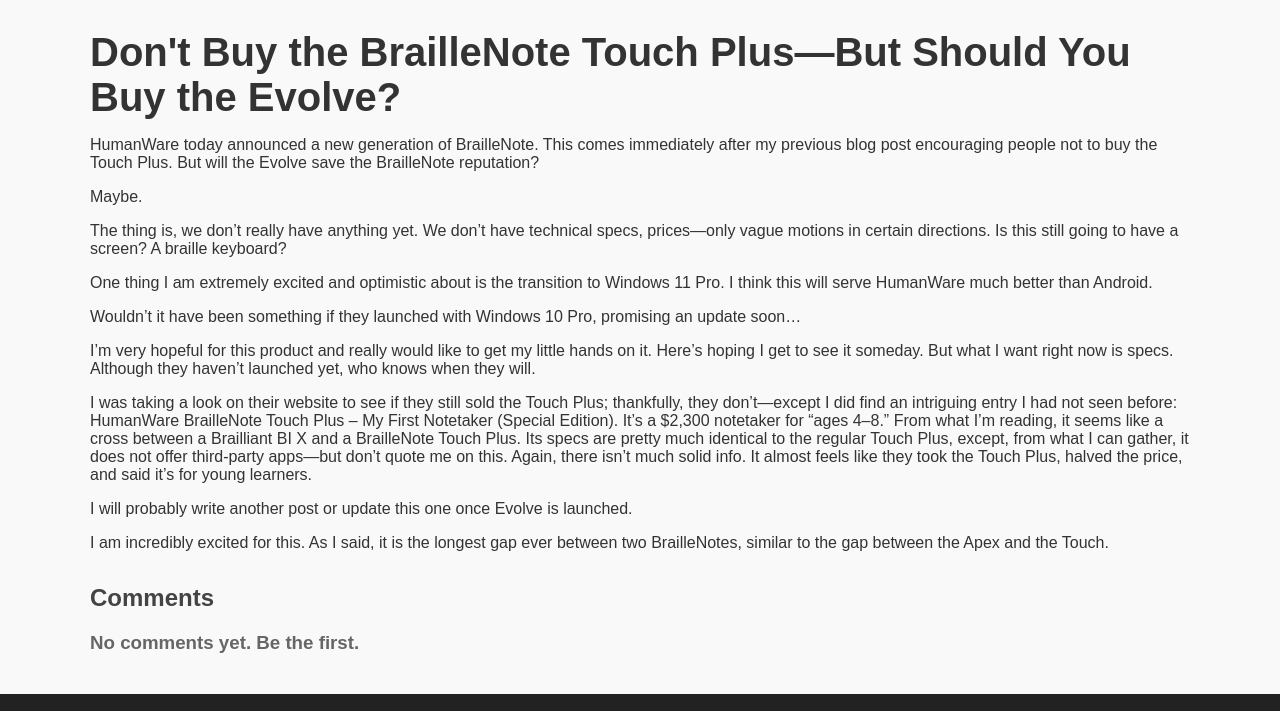
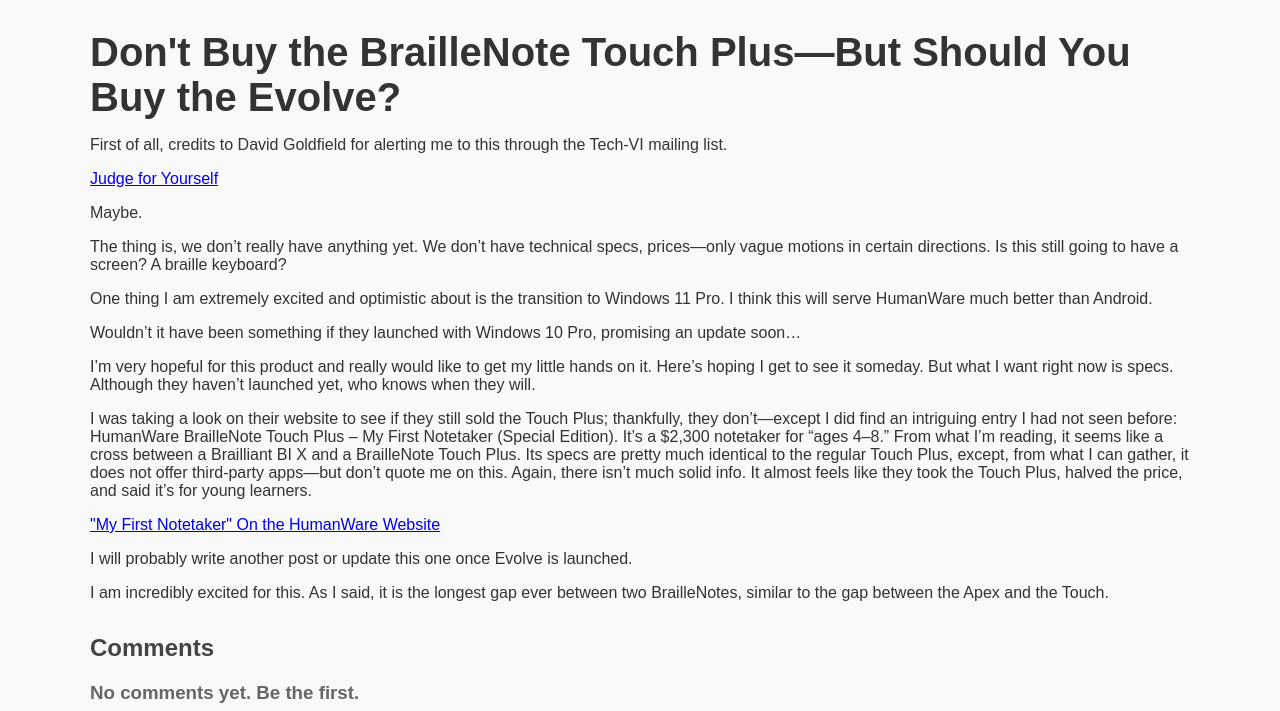
Before and after one commit to wesleyhmartin/wesleyhmartin.github.io, a plain HTML site: page media/bne.html in a window 1280 px wide. Shown: the part 58-769 px from the top of the page. Drawn offline with Linux system fonts and the light colour scheme; files that its build step writes are made by us from their sources.

Commit message:
190601
Corrected capitalization in blogfeed.xml post titles for consistency. Updated bne.html with credits, additional links, and minor content improvements. Incremented version to 19.6.1 in version files.

```diff
--- a/blogfeed.xml
+++ b/blogfeed.xml
@@ -6,7 +6,7 @@
  <description>Tech opinion pieces, demonstrations, and tutorials.</description>
  <language>en-us</language>
  <item>
-  <title>Don't Buy the BrailleNote Touch Plus—But SHould you Buy the Evolve?</title>
+  <title>Don't Buy the BrailleNote Touch Plus—But Should you Buy the Evolve?</title>
   <link>https://wesleymartin.net/media/bnte</link>
   <pubDate>Thu,	24 Nov 2025 00:00:00 GMT</pubDate>
  </item>
@@ -16,7 +16,7 @@
   <pubDate>Thu,	19 Nov 2025 00:00:00 GMT</pubDate>
  </item>
  <item>
-  <title>Please Don't buy the BrailleNote Touch Plus</title>
+  <title>Please Don't Buy the BrailleNote Touch Plus</title>
   <link>https://wesleymartin.net/media/bntp</link>
   <pubDate>Wed,	23 Oct 2025 00:00:00 GMT</pubDate>
  </item>
--- a/media/bne.html
+++ b/media/bne.html
@@ -7,13 +7,16 @@
 </head>
 <body>
 <h1>Don't Buy the BrailleNote Touch Plus—But Should You Buy the Evolve?</h1>
+<p>First of all, credits to David Goldfield for alerting me to this through the Tech-VI mailing list.</p> <a href="https://groups.io/g/tech-vi>Check it Out</a>
 <p>HumanWare today announced a new generation of BrailleNote. This comes immediately after my previous blog post encouraging people not to buy the Touch Plus. But will the Evolve save the BrailleNote reputation?</p>
+<a href="https://www.humanware.com/en-usa/braillenote-evolve/">Judge for Yourself</a>
 <p>Maybe.</p>
 <p>The thing is, we don’t really have anything yet. We don’t have technical specs, prices—only vague motions in certain directions. Is this still going to have a screen? A braille keyboard?</p>
 <p>One thing I am extremely excited and optimistic about is the transition to Windows 11 Pro. I think this will serve HumanWare much better than Android.</p>
 <p>Wouldn’t it have been something if they launched with Windows 10 Pro, promising an update soon…</p>
 <p>I’m very hopeful for this product and really would like to get my little hands on it. Here’s hoping I get to see it someday. But what I want right now is specs. Although they haven’t launched yet, who knows when they will.</p>
 <p>I was taking a look on their website to see if they still sold the Touch Plus; thankfully, they don’t—except I did find an intriguing entry I had not seen before: HumanWare BrailleNote Touch Plus – My First Notetaker (Special Edition). It’s a $2,300 notetaker for “ages 4–8.” From what I’m reading, it seems like a cross between a Brailliant BI X and a BrailleNote Touch Plus. Its specs are pretty much identical to the regular Touch Plus, except, from what I can gather, it does not offer third-party apps—but don’t quote me on this. Again, there isn’t much solid info. It almost feels like they took the Touch Plus, halved the price, and said it’s for young learners.</p>
+<a href=https://store.humanware.com/hus/braillenote-touch-plus-my-first-notetaker-special-edition.html">"My First Notetaker" On the HumanWare Website</a>
 <p>I will probably write another post or update this one once Evolve is launched.</p>
 <p>I am incredibly excited for this. As I said, it is the longest gap ever between two BrailleNotes, similar to the gap between the Apex and the Touch.</p>
 <h2>Comments</h2>
```
Also changed, not shown: media/version.txt, version.txt.
